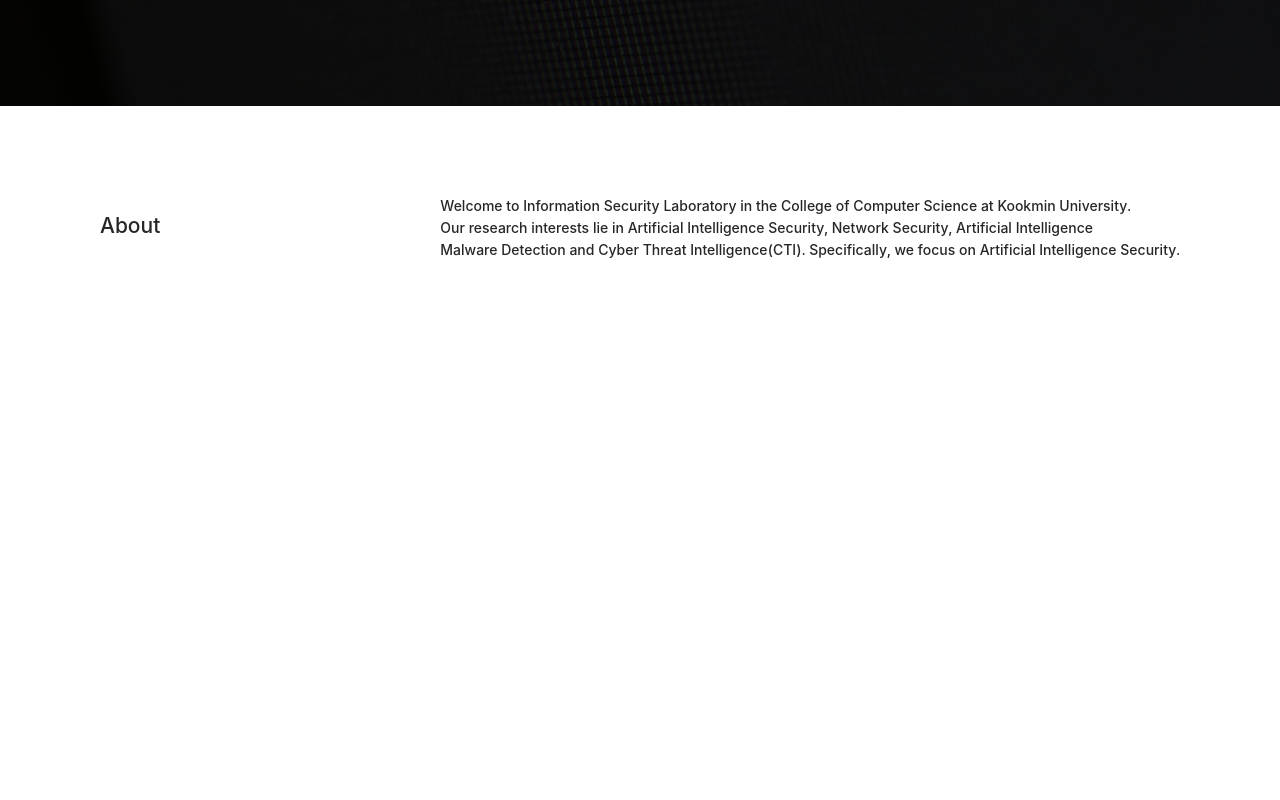
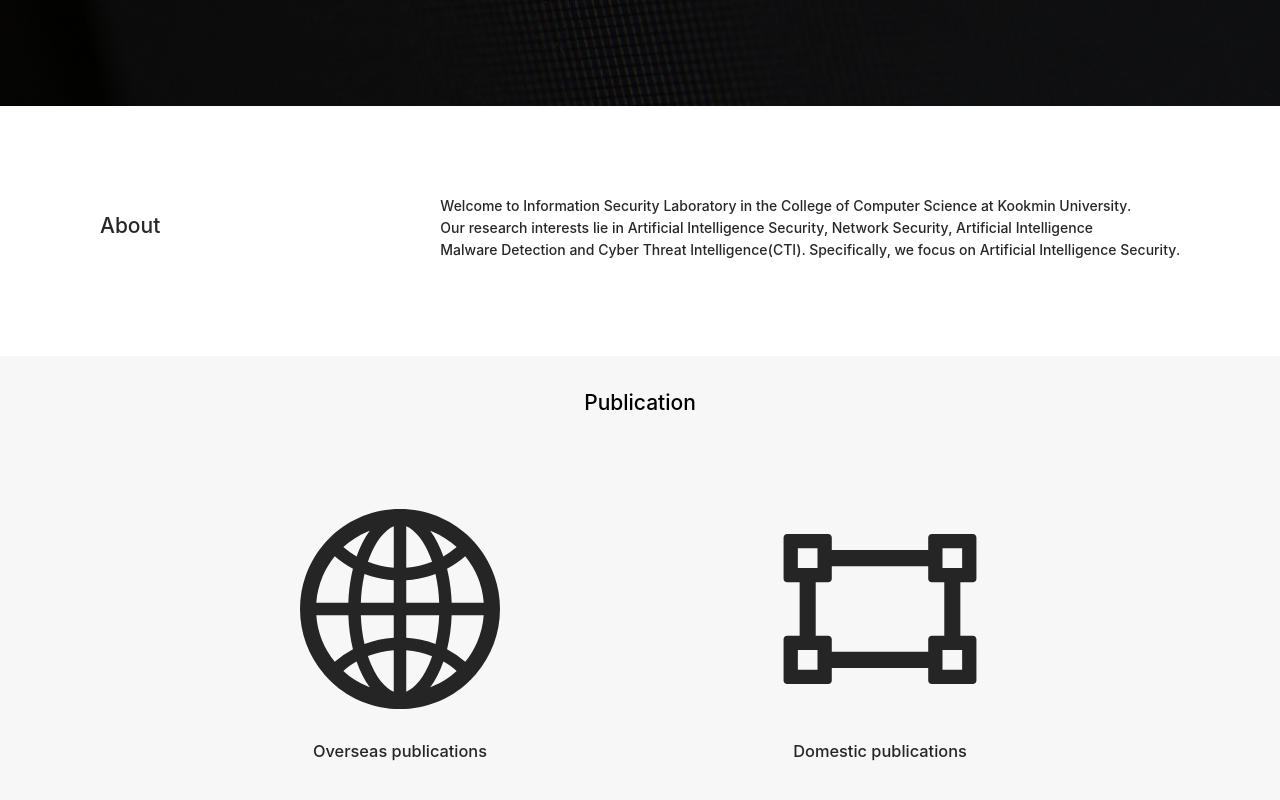
Before and after one commit to scy6500/seclabweb_react, a Next.js app: page / in a window 1280 px wide. Shown: the part 694-1494 px from the top of the page. Before the commit the page ends 1050 px from the top, so only its background shows below. Built offline with nearby package versions, Linux system fonts and the light colour scheme.

Commit message:
append publication

```diff
--- a/components/Header.js
+++ b/components/Header.js
@@ -10,7 +10,7 @@ const Header = () => {
     const [showdetail, setShowDetail] = useState(false);
     const onIconClicked = useCallback(() => {
         setShowDetail(showdetail => !showdetail)
-    }, [showdetail]);
+    }, []);
 
     return (
         <Headers>
--- /dev/null
+++ b/components/Publication.js
@@ -0,0 +1,87 @@
+import styled from "styled-components"
+import {GlobalOutlined, GatewayOutlined} from "@ant-design/icons";
+import "antd/dist/antd.css"
+import Link from "next/link";
+import { useCallback, useState } from "react";
+
+const Publication = () => {
+    const [isOverseasHover, setisOverseasHover] = useState(false);
+    const [isDomesticHover, setisDomesticHover] = useState(false);
+    const overseas_mouseenter = useCallback(() => {
+        setisOverseasHover(true);
+    }, []);
+    const overseas_mouseleave = useCallback(() => {
+        setisOverseasHover(false);
+    }, []);
+    const domestic_mouseenter = useCallback(() => {
+        setisDomesticHover(true);
+    }, []);
+    const domestic_mouseleave = useCallback(() => {
+        setisDomesticHover(false);
+    }, []);
+    return (
+        <Inner>
+            <Title>Publication</Title>
+            <Category>
+            <Link href="/">
+                <Overseas_pub onMouseEnter={overseas_mouseenter} onMouseLeave={overseas_mouseleave} isDomesticHover={isDomesticHover}>
+                        <Overseas/>
+                        <h3>Overseas publications</h3>
+                </Overseas_pub>
+            </Link>
+            <Link href="/">
+                <Domestic_pub onMouseEnter={domestic_mouseenter} onMouseLeave={domestic_mouseleave} isOverseasHover={isOverseasHover}>
+                    <Domestic/>
+                    <h3>Domestic publications</h3>
+                </Domestic_pub>
+            </Link>
+            </Category>
+        </Inner>
+
+    )
+}
+
+const Inner = styled.div`
+    width: 100%;
+    height: 500px;
+    background-color: rgb(247, 247, 247);
+`
+
+const Title = styled.h2`
+    color: black;
+    text-align: center;
+    padding: 30px 0;
+`
+
+const Overseas = styled(GlobalOutlined)`
+    font-size: 200px;
+    margin-bottom: 30px;
+`
+
+const Domestic = styled(GatewayOutlined)`
+    font-size: 200px;
+    margin-bottom: 30px;
+`
+
+const Category = styled.div`
+    display: flex;
+    margin: 60px 300px;
+    justify-content : space-between;
+`
+const Overseas_pub = styled.div`
+    text-align: center;
+    opacity: ${({ isDomesticHover }) => isDomesticHover ? 0.5 : 1};
+    &:hover {
+        cursor: pointer;
+    }
+`
+
+const Domestic_pub = styled.div`
+    text-align: center;
+    opacity: ${({ isOverseasHover }) => isOverseasHover ? 0.5 : 1};
+    &:hover {
+        cursor: pointer;
+    }
+`
+
+export default Publication;
--- a/pages/index.js
+++ b/pages/index.js
@@ -1,6 +1,7 @@
 import Header from "../components/Header";
 import Home from "../components/Home";
 import About from "../components/About";
+import Publication from"../components/Publication"
 import styled, { createGlobalStyle } from 'styled-components';
 
 const Seclab = () => {
@@ -10,7 +11,7 @@ const Seclab = () => {
             <Header></Header>
             <Home></Home>
             <About></About>
-
+            <Publication></Publication>
         </div>
     )
 }
```
